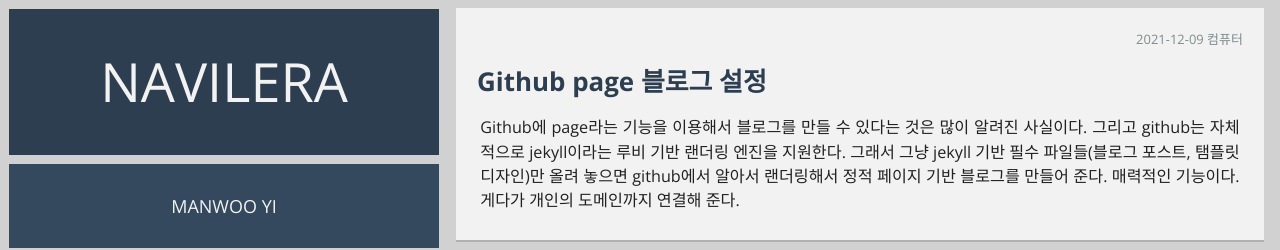
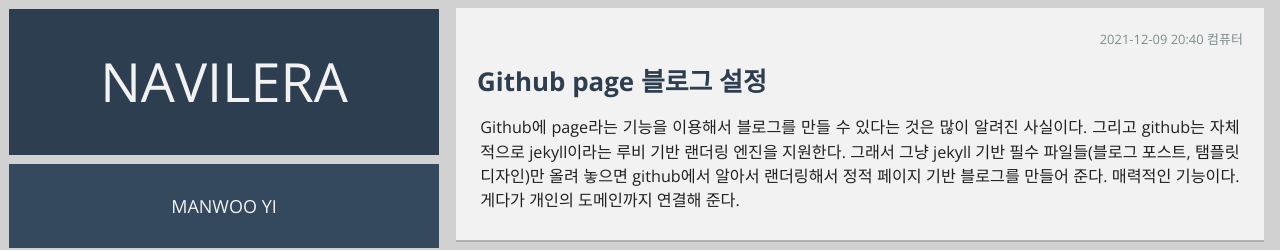
Before and after one commit to navilera/navilera.github.io, a Jekyll site: the page built from index.html, in a window 1280 px wide. Shown: the top 250 px of the page. Built offline with Jekyll 4.4.1, drawn with Linux system fonts in a browser that asks for light colours; the list of posts is cut into pages by our own code.

Commit message:
change date time format

```diff
--- a/_layouts/category_index.html
+++ b/_layouts/category_index.html
@@ -10,7 +10,7 @@ layout: default
 		{% if post.categories contains page.category %}
         <article class='module color-3'>
             <header>
-                <span class='categories'>{{post.date | date: "%Y-%m-%d" }} {{ post.categories | array_to_sentence_string }}</span>
+                <span class='categories'>{{post.date | date: "%F %R" }} {{ post.categories | array_to_sentence_string }}</span>
 
                 <h2>
                     <a href='{{ fullUrl }}{{ post.url }}' title='{{ post.title }}'>
--- a/_layouts/post.html
+++ b/_layouts/post.html
@@ -7,7 +7,7 @@ layout: default
     <article class="module color-3">
 
         <h1>{{ page.title }}</h1>
-		<span class='categories'>{{page.date}} {{page.categories | array_to_sentence_string }}</span>
+		<span class='categories'>{{page.date | date:"%F %R" }} {{page.categories | array_to_sentence_string }}</span>
         <div class='separator'></div>
 
 
--- a/index.html
+++ b/index.html
@@ -7,7 +7,7 @@ layout: default
     {% for post in paginator.posts %}
         <article class='module color-3'>
             <header>
-                <span class='categories'>{{post.date | date: "%Y-%m-%d" }} {{ post.categories | array_to_sentence_string }}</span>
+                <span class='categories'>{{post.date | date: "%F %R" }} {{ post.categories | array_to_sentence_string }}</span>
 
                 <h2>
                     <a href='{{ fullUrl }}{{ post.url }}' title='{{ post.title }}'>
```
